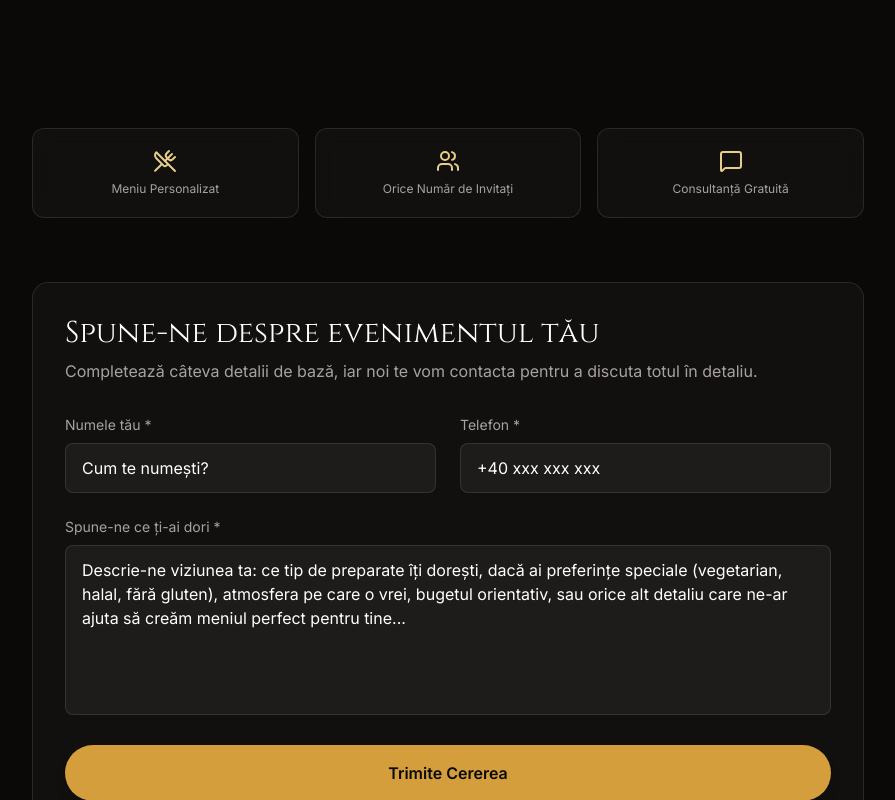
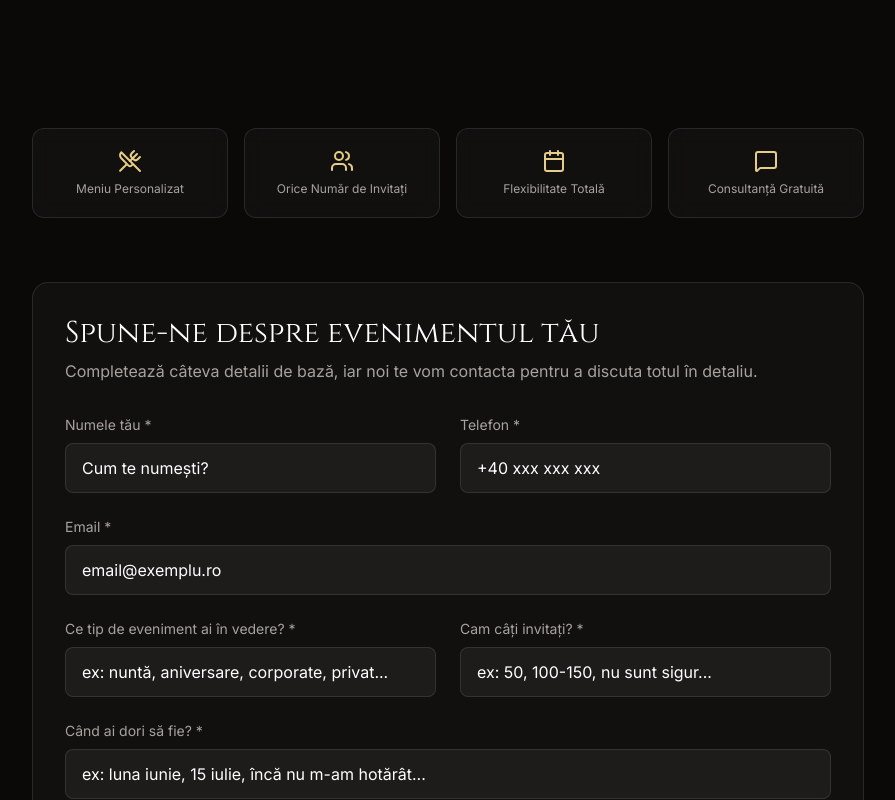
Before and after one commit to alexxmario/zaitoone-react, a React (Create React App) app: page /catering in a window 1280 px wide. Shown: the part 480-1280 px from the top of the page, without its empty margins (192-1087 px from the left). Built offline with nearby package versions, Linux system fonts and the light colour scheme.

Commit message:
Readaugă toate câmpurile în formularul de catering, toate obligatorii
Email, tip eveniment, număr invitați și data sunt acum required.

Co-Authored-By: Claude Opus 4.6 <noreply@anthropic.com>

```diff
--- a/src/pages/Catering.jsx
+++ b/src/pages/Catering.jsx
@@ -1,5 +1,5 @@
 import { useState, useEffect } from 'react';
-import { UtensilsCrossed, Users, MessageSquare } from 'lucide-react';
+import { UtensilsCrossed, Users, Calendar, MessageSquare } from 'lucide-react';
 import emailjs from '@emailjs/browser';
 import { initRevealOnScroll, initParallaxScroll } from '../utils/animations';
 
@@ -11,6 +11,10 @@ const Catering = () => {
   const [formData, setFormData] = useState({
     name: '',
     phone: '',
+    email: '',
+    eventType: '',
+    guestsApprox: '',
+    date: '',
     preferences: '',
   });
 
@@ -46,9 +50,9 @@ const Catering = () => {
         EMAILJS_TEMPLATE_ID,
         {
           from_name: formData.name,
-          from_email: '',
+          from_email: formData.email,
           phone: formData.phone,
-          message: `[CERERE CATERING]\n\n${formData.preferences}`,
+          message: `[CERERE CATERING]\n\nTip eveniment: ${formData.eventType}\nNumăr aproximativ persoane: ${formData.guestsApprox}\nData dorită: ${formData.date}\n\nPreferințe și detalii:\n${formData.preferences}`,
           to_email: 'office@zaitoone.ro',
         },
         EMAILJS_PUBLIC_KEY
@@ -60,6 +64,10 @@ const Catering = () => {
         setFormData({
           name: '',
           phone: '',
+          email: '',
+          eventType: '',
+          guestsApprox: '',
+          date: '',
           preferences: '',
         });
       }, 3000);
@@ -113,7 +121,7 @@ const Catering = () => {
       <section className="relative py-32 overflow-hidden z-10">
         <div className="max-w-4xl mx-auto px-4 sm:px-6 lg:px-8">
           {/* Info Cards */}
-          <div className="reveal grid grid-cols-3 gap-4 mb-16">
+          <div className="reveal grid grid-cols-2 md:grid-cols-4 gap-4 mb-16">
             <div className="glass-card p-5 rounded-xl text-center">
               <UtensilsCrossed className="w-6 h-6 text-gold-400 mx-auto mb-2" />
               <p className="text-stone-400 text-xs">Meniu Personalizat</p>
@@ -121,6 +129,10 @@ const Catering = () => {
             <div className="glass-card p-5 rounded-xl text-center">
               <Users className="w-6 h-6 text-gold-400 mx-auto mb-2" />
               <p className="text-stone-400 text-xs">Orice Număr de Invitați</p>
+            </div>
+            <div className="glass-card p-5 rounded-xl text-center">
+              <Calendar className="w-6 h-6 text-gold-400 mx-auto mb-2" />
+              <p className="text-stone-400 text-xs">Flexibilitate Totală</p>
             </div>
             <div className="glass-card p-5 rounded-xl text-center">
               <MessageSquare className="w-6 h-6 text-gold-400 mx-auto mb-2" />
@@ -190,6 +202,76 @@ const Catering = () => {
                   </div>
                 </div>
 
+                <div>
+                  <label htmlFor="email" className="block text-stone-400 mb-2 text-sm">
+                    Email *
+                  </label>
+                  <input
+                    type="email"
+                    id="email"
+                    name="email"
+                    value={formData.email}
+                    onChange={handleChange}
+                    required
+                    style={{ background: 'rgba(255,255,255,0.05)', cursor: 'text' }}
+                    className="w-full px-4 py-3 border border-white/10 rounded-lg text-white placeholder-stone-500 focus:border-gold-500/50 focus:outline-none focus:ring-2 focus:ring-gold-500/20 transition-all"
+                    placeholder="email@exemplu.ro"
+                  />
+                </div>
+
+                <div className="grid md:grid-cols-2 gap-6">
+                  <div>
+                    <label htmlFor="eventType" className="block text-stone-400 mb-2 text-sm">
+                      Ce tip de eveniment ai în vedere? *
+                    </label>
+                    <input
+                      type="text"
+                      id="eventType"
+                      name="eventType"
+                      value={formData.eventType}
+                      onChange={handleChange}
+                      required
+                      style={{ background: 'rgba(255,255,255,0.05)', cursor: 'text' }}
+                      className="w-full px-4 py-3 border border-white/10 rounded-lg text-white placeholder-stone-500 focus:border-gold-500/50 focus:outline-none focus:ring-2 focus:ring-gold-500/20 transition-all"
+                      placeholder="ex: nuntă, aniversare, corporate, privat..."
+                    />
+                  </div>
+
+                  <div>
+                    <label htmlFor="guestsApprox" className="block text-stone-400 mb-2 text-sm">
+                      Cam câți invitați? *
+                    </label>
+                    <input
+                      type="text"
+                      id="guestsApprox"
+                      name="guestsApprox"
+                      value={formData.guestsApprox}
+                      onChange={handleChange}
+                      required
+                      style={{ background: 'rgba(255,255,255,0.05)', cursor: 'text' }}
+                      className="w-full px-4 py-3 border border-white/10 rounded-lg text-white placeholder-stone-500 focus:border-gold-500/50 focus:outline-none focus:ring-2 focus:ring-gold-500/20 transition-all"
+                      placeholder="ex: 50, 100-150, nu sunt sigur..."
+                    />
+                  </div>
+                </div>
+
+                <div>
+                  <label htmlFor="date" className="block text-stone-400 mb-2 text-sm">
+                    Când ai dori să fie? *
+                  </label>
+                  <input
+                    type="text"
+                    id="date"
+                    name="date"
+                    value={formData.date}
+                    onChange={handleChange}
+                    required
+                    style={{ background: 'rgba(255,255,255,0.05)', cursor: 'text' }}
+                    className="w-full px-4 py-3 border border-white/10 rounded-lg text-white placeholder-stone-500 focus:border-gold-500/50 focus:outline-none focus:ring-2 focus:ring-gold-500/20 transition-all"
+                    placeholder="ex: luna iunie, 15 iulie, încă nu m-am hotărât..."
+                  />
+                </div>
+
                 {/* The main open-ended field */}
                 <div>
                   <label htmlFor="preferences" className="block text-stone-400 mb-2 text-sm">
```
